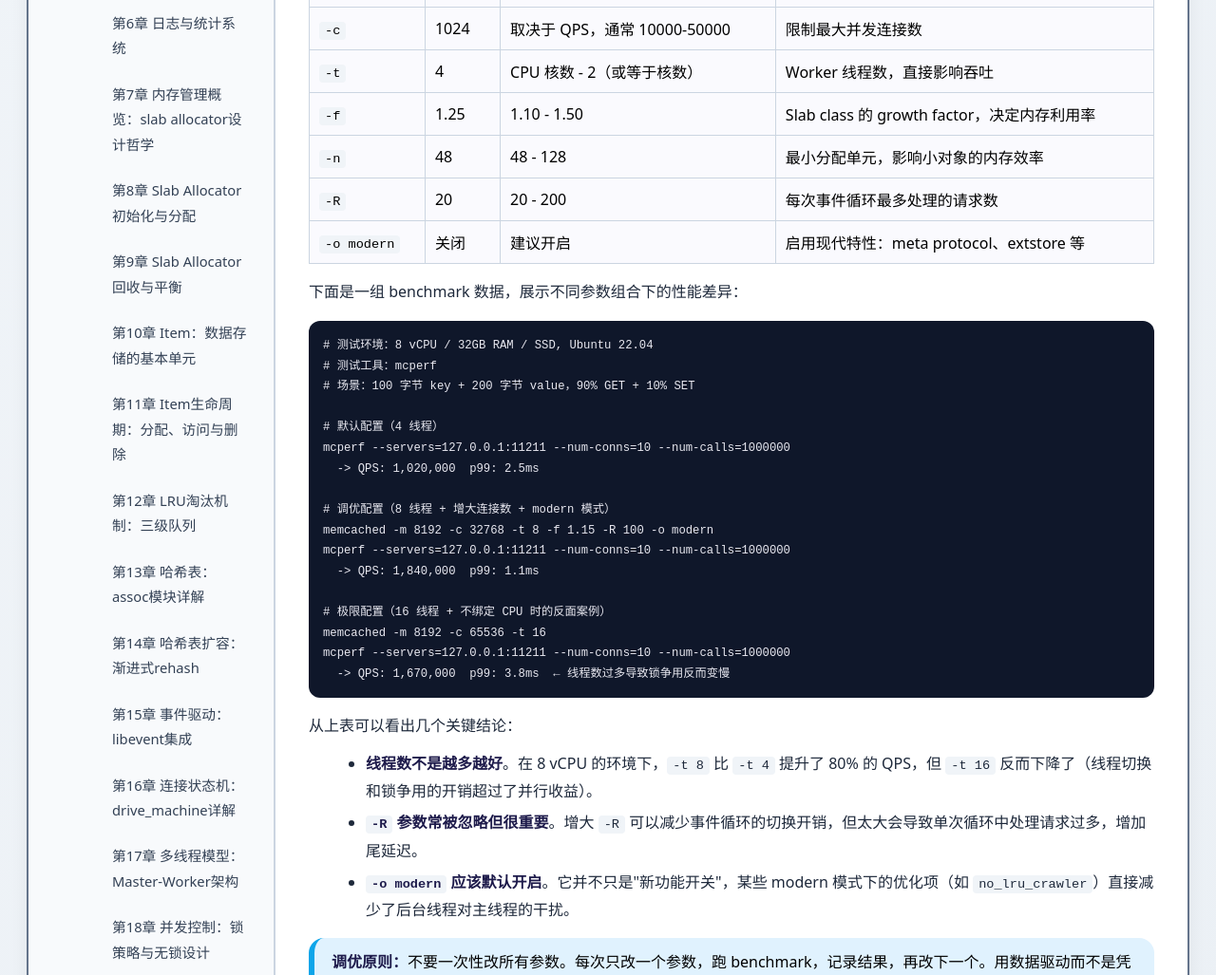
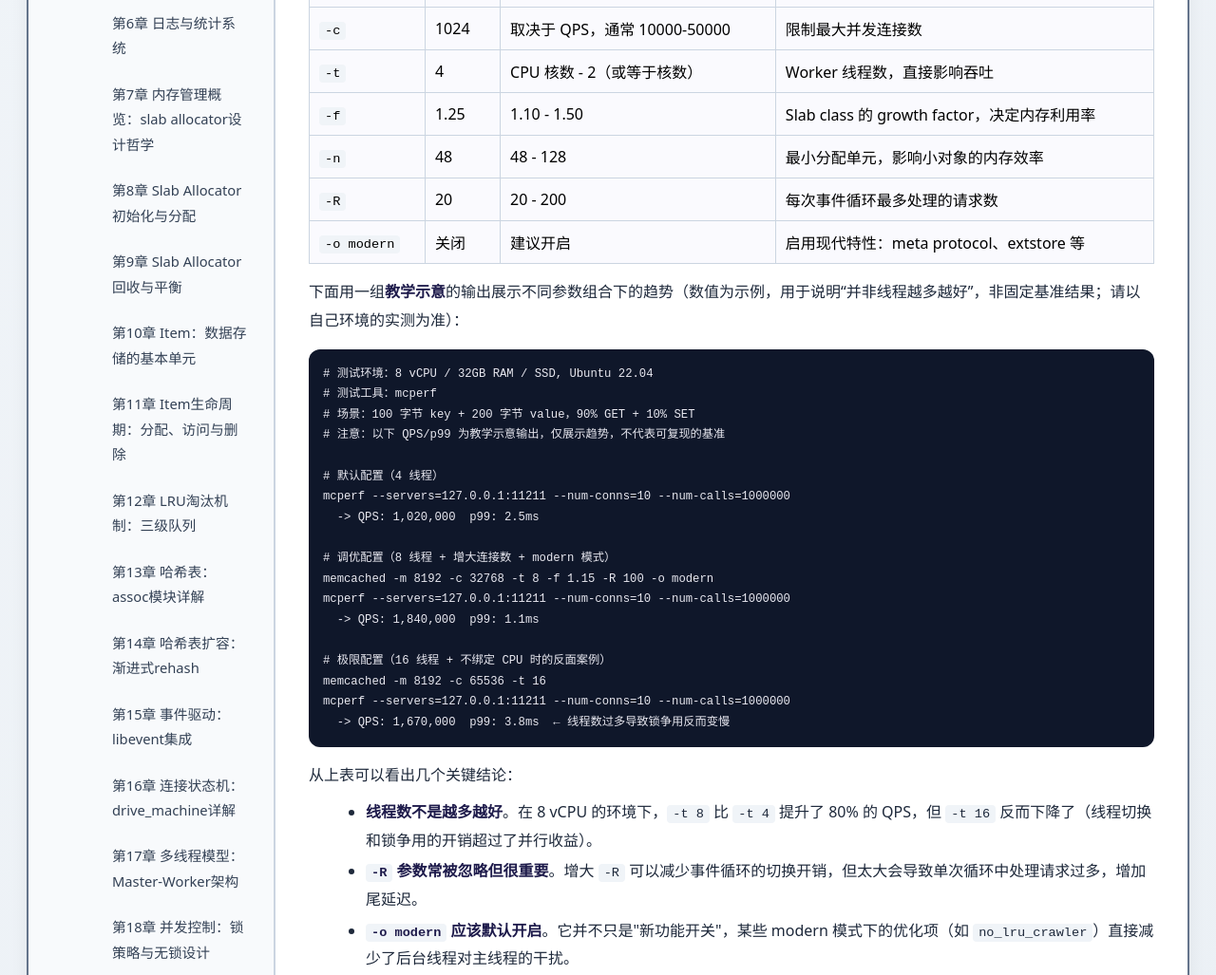
Before and after one commit to 1998x-stack/memcached-source-analysis-tutorial, a plain HTML site: page 25.html in a window 1280 px wide. Shown: the part 504-1531 px from the top of the page at 95% size. Drawn offline with Linux system fonts and the light colour scheme.

Commit message:
docs(memcached-source-analysis-tutorial): 第25章 benchmark 输出与经验数据标注为教学示意

```diff
--- a/25.html
+++ b/25.html
@@ -125,11 +125,12 @@
             </tbody>
         </table>
 
-        <p>下面是一组 benchmark 数据，展示不同参数组合下的性能差异：</p>
+        <p>下面用一组<strong>教学示意</strong>的输出展示不同参数组合下的趋势（数值为示例，用于说明“并非线程越多越好”，非固定基准结果；请以自己环境的实测为准）：</p>
 
         <pre><code># 测试环境：8 vCPU / 32GB RAM / SSD, Ubuntu 22.04
 # 测试工具：mcperf
 # 场景：100 字节 key + 200 字节 value，90% GET + 10% SET
+# 注意：以下 QPS/p99 为教学示意输出，仅展示趋势，不代表可复现的基准
 
 # 默认配置（4 线程）
 mcperf --servers=127.0.0.1:11211 --num-conns=10 --num-calls=1000000
@@ -196,7 +197,7 @@ def get_with_local_cache(key):
 #   - 设置合理的回源限流，防止数据库被打崩</code></pre>
 
         <div class="highlight">
-            <strong>经验数据：</strong>在我们的一次生产压测中，增加本地缓存后，Memcached 集群的 QPS 从 500 万降到了 80 万（热 key 请求被本地缓存吸收了），而业务方看到的延迟从 8ms 降到了 0.5ms。这是一个典型的"多花钱少办事"的反直觉案例——<strong>增加了一层缓存，总延迟反而大幅下降</strong>。
+            <strong>经验数据（教学示意）：</strong>在一次典型的生产压测（已作简化）中，增加本地缓存后，Memcached 集群的 QPS 从约 500 万降到约 80 万（热 key 请求被本地缓存吸收了），而业务方看到的延迟从约 8ms 降到约 0.5ms。这是一个典型的"多花钱少办事"的反直觉案例——<strong>增加了一层缓存，总延迟反而大幅下降</strong>。上述数值为量级示意，实际收益取决于热 key 占比与本地 TTL。
         </div>
 
                 <figure class="diagram" id="fig-hotkey">
```
